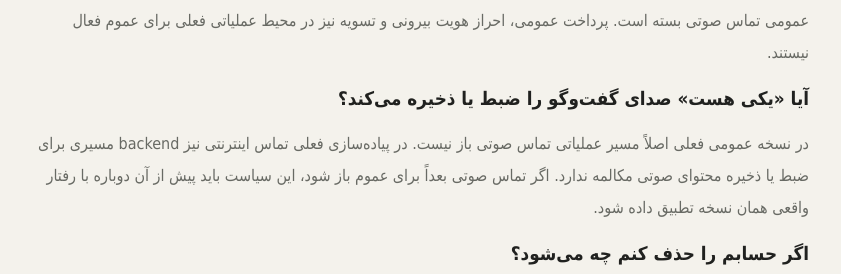
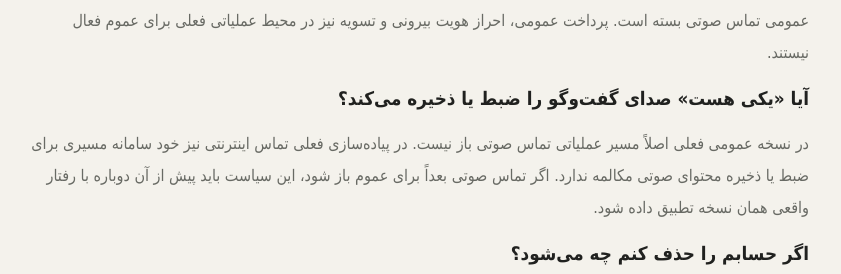
Before and after one commit to morfisam25-tech/YEKI-HAST, a Next.js app in the folder apps/web/: page /privacy in a window 1280 px wide. Shown: the part 788-1062 px from the top of the page, without its empty margins (343-1184 px from the left). Built offline with nearby package versions, Linux system fonts and the light colour scheme.

Commit message:
ux: keep first privacy layer in plain language

```diff
--- a/apps/web/app/privacy/page.tsx
+++ b/apps/web/app/privacy/page.tsx
@@ -40,7 +40,7 @@ export default function PrivacyPage() {
 
           <h3>آیا «یکی هست» صدای گفت‌وگو را ضبط یا ذخیره می‌کند؟</h3>
           <p>
-            در نسخه عمومی فعلی اصلاً مسیر عملیاتی تماس صوتی باز نیست. در پیاده‌سازی فعلی تماس اینترنتی نیز backend مسیری برای ضبط یا ذخیره محتوای صوتی مکالمه ندارد. اگر تماس صوتی بعداً برای عموم باز شود، این سیاست باید پیش از آن دوباره با رفتار واقعی همان نسخه تطبیق داده شود.
+            در نسخه عمومی فعلی اصلاً مسیر عملیاتی تماس صوتی باز نیست. در پیاده‌سازی فعلی تماس اینترنتی نیز خود سامانه مسیری برای ضبط یا ذخیره محتوای صوتی مکالمه ندارد. اگر تماس صوتی بعداً برای عموم باز شود، این سیاست باید پیش از آن دوباره با رفتار واقعی همان نسخه تطبیق داده شود.
           </p>
 
           <h3>اگر حسابم را حذف کنم چه می‌شود؟</h3>
```
